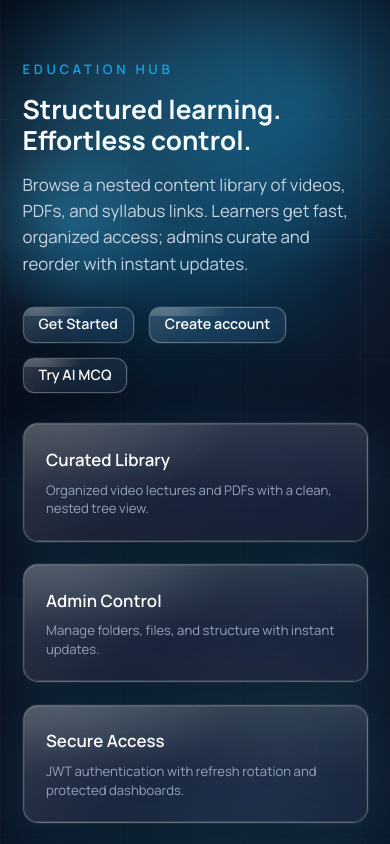
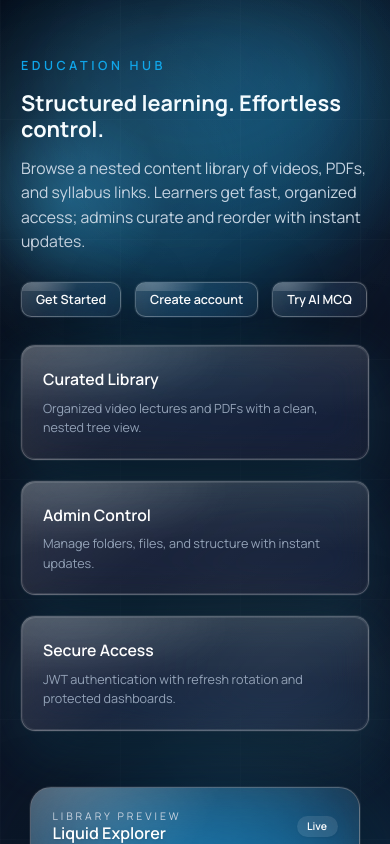
Before and after one commit to madhavneupane6789-bit/wit-new, a React (Vite) app in the folder frontend/: page / in a window 390 px wide. Shown: the top 844 px of the page. Built offline with nearby package versions, Linux system fonts and the light colour scheme; no server answers.

Commit message:
Reduce mobile typography sizes

```diff
--- a/frontend/src/index.css
+++ b/frontend/src/index.css
@@ -133,30 +133,30 @@ body::after {
 /* Mobile-friendly typography tweaks */
 @media (max-width: 640px) {
   :root {
-    font-size: 15px;
+    font-size: 14px;
   }
 
   h1, .text-5xl, .text-4xl {
-    font-size: 1.75rem;
+    font-size: 1.55rem;
     line-height: 1.2;
   }
 
   h2, .text-3xl {
-    font-size: 1.45rem;
+    font-size: 1.3rem;
     line-height: 1.25;
   }
 
   h3, .text-2xl {
-    font-size: 1.25rem;
+    font-size: 1.15rem;
     line-height: 1.3;
   }
 
-  p, .text-base {
-    font-size: 0.95rem;
+  p, .text-base, .text-sm {
+    font-size: 0.9rem;
     line-height: 1.55;
   }
 
   .glass, .glass-3d, button, input, textarea, select {
-    font-size: 0.95rem;
+    font-size: 0.9rem;
   }
 }
```
